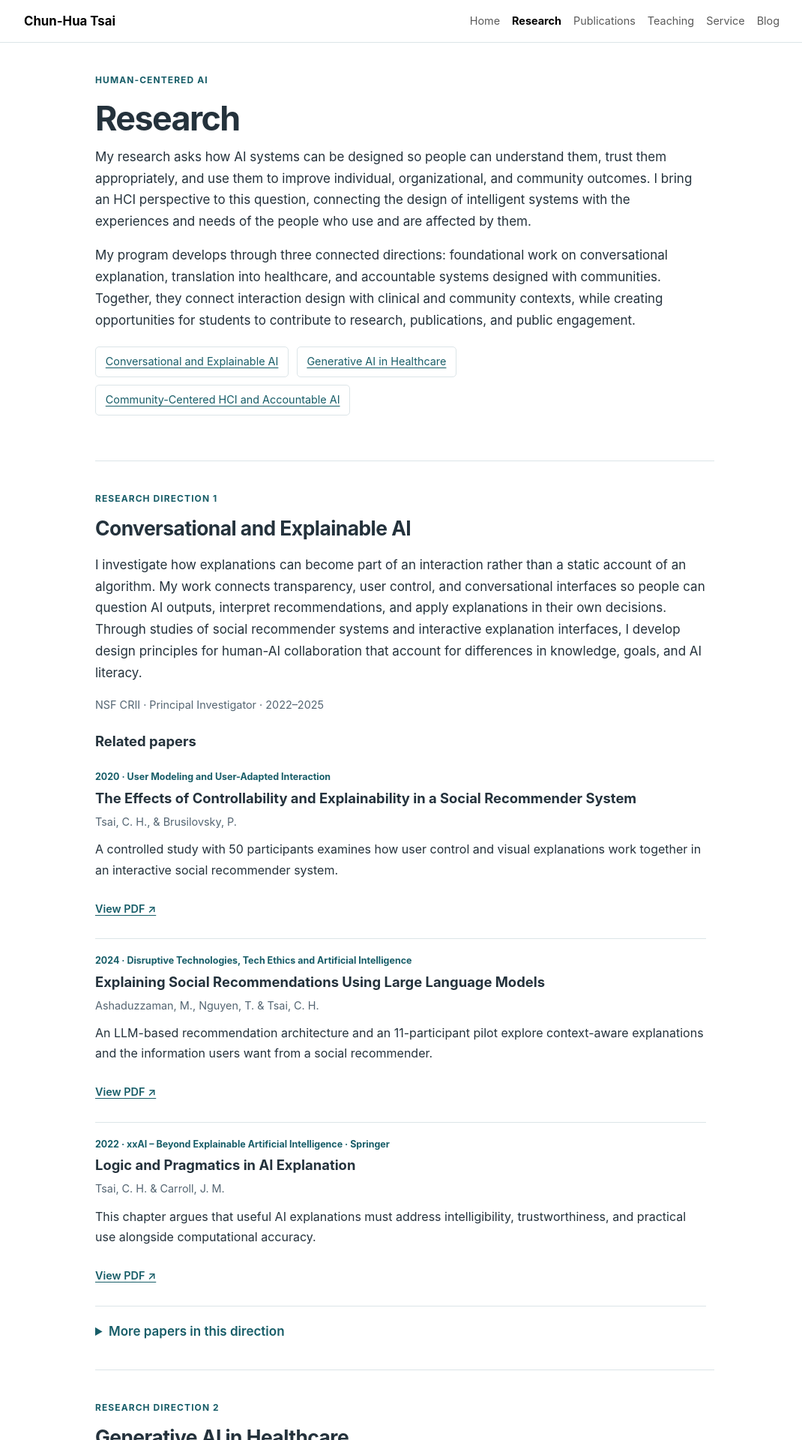
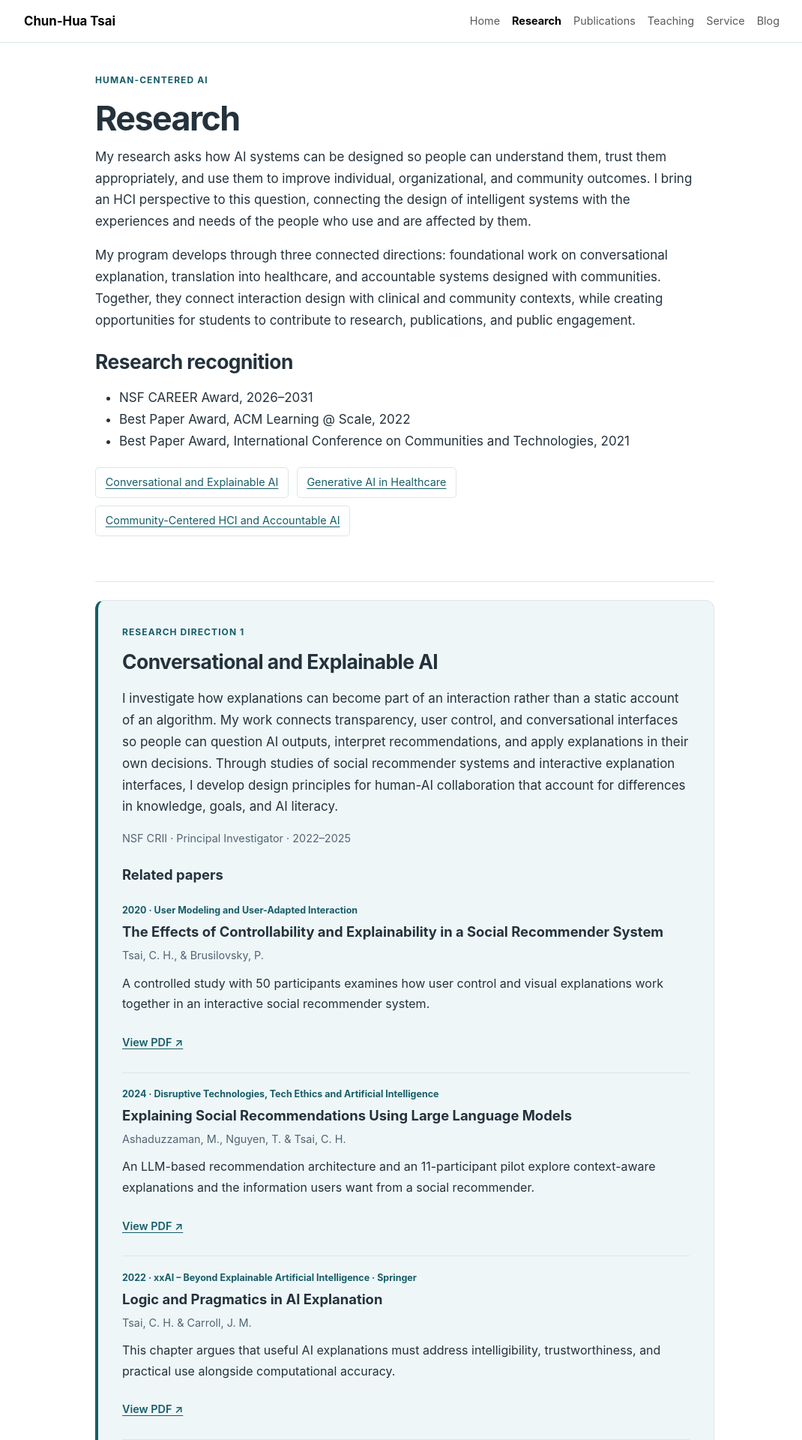
Before and after one commit to chunhuatsai/chunhuatsai.github.io, a Jekyll site: the page built from research.html, in a window 1280 px wide. Shown: the top 1920 px of the page at 75% size, without its empty margins (100-1170 px from the left). Built offline with Jekyll 4.4.1, drawn with Linux system fonts in a browser that asks for light colours; some of the changed text lies outside the part shown.

Commit message:
revisions 20261011

```diff
--- a/assets/site.css
+++ b/assets/site.css
@@ -133,3 +133,11 @@ footer { color:var(--muted); font-size:.85rem; }
  .publication-filters .filter-reset { grid-column:1 / -1; justify-self:end; min-height:44px; }
 }
 @media (prefers-reduced-motion:reduce) { .publication-filters input,.publication-filters select { transition:none; } }
+
+/* Distinguish the three research directions with restrained color washes. */
+.research-direction { padding:2rem!important; margin:1.5rem 0; border:1px solid var(--line); border-left:4px solid var(--direction-accent); border-radius:12px; }
+.research-direction-1 { background:#eef6f8; --direction-accent:#175d68; }
+.research-direction-2 { background:#f2f5eb; --direction-accent:#526a32; }
+.research-direction-3 { background:#f6f0f8; --direction-accent:#705080; }
+.research-direction .eyebrow,.research-direction .publication-venue { color:var(--direction-accent); }
+@media (max-width:767px) { .research-direction { padding:1.25rem!important; } }
--- a/research.html
+++ b/research.html
@@ -10,6 +10,8 @@ permalink: /research/
 
     <p>My research asks how AI systems can be designed so people can understand them, trust them appropriately, and use them to improve individual, organizational, and community outcomes. I bring an HCI perspective to this question, connecting the design of intelligent systems with the experiences and needs of the people who use and are affected by them.</p>
     <p>My program develops through three connected directions: foundational work on conversational explanation, translation into healthcare, and accountable systems designed with communities. Together, they connect interaction design with clinical and community contexts, while creating opportunities for students to contribute to research, publications, and public engagement.</p>
+    <h2 class="mt-4">Research recognition</h2>
+    <ul><li>NSF CAREER Award, 2026–2031</li><li>Best Paper Award, ACM Learning @ Scale, 2022</li><li>Best Paper Award, International Conference on Communities and Technologies, 2021</li></ul>
     <nav class="archive-nav research-topic-nav" aria-label="Research directions">
       {% for direction in site.data.research_directions %}
         <a href="#{{ direction.anchor }}">{{ direction.title | escape }}</a>
@@ -17,7 +19,7 @@ permalink: /research/
     </nav>
   </section>
   {% for direction in site.data.research_directions %}
-  <section class="section" id="{{ direction.anchor }}">
+  <section class="section research-direction research-direction-{{ forloop.index }}" id="{{ direction.anchor }}">
     <p class="eyebrow">Research direction {{ forloop.index }}</p>
     <h2>{{ direction.title }}</h2>
     <p>{{ direction.text }}</p>
@@ -37,8 +39,6 @@ permalink: /research/
   </section>
   {% endfor %}
   <section class="section">
-    <h2>Research recognition</h2>
-    <ul><li>NSF CAREER Award, 2026–2031</li><li>Best Paper Award, ACM Learning @ Scale, 2022</li><li>Best Paper Award, International Conference on Communities and Technologies, 2021</li></ul>
     <a href="{{ '/publications/' | relative_url }}">Browse all publications and archived papers →</a>
   </section>
 </main>
```
